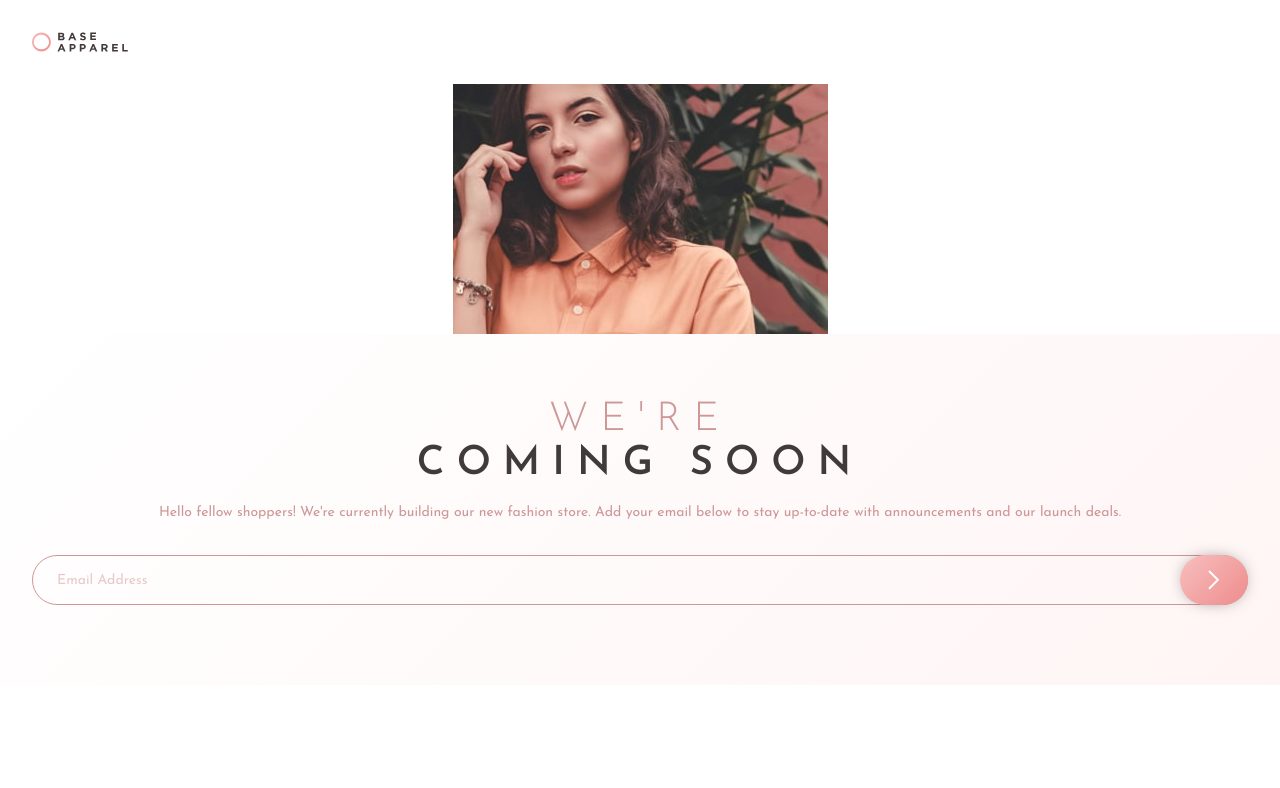
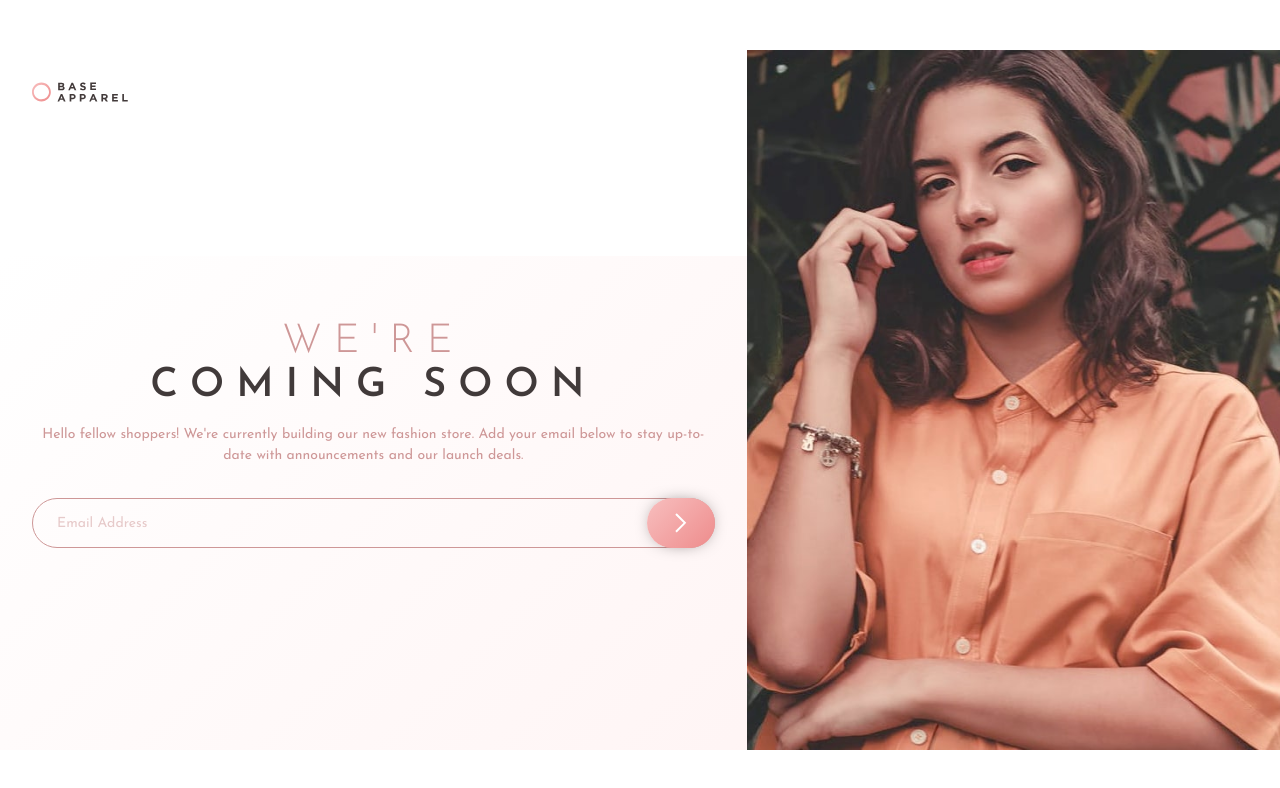
Before and after one commit to JustANipple/base-apparel-coming-soon, a plain HTML site: page index.html in a window 1280 px wide. Drawn offline with Linux system fonts and the light colour scheme.

Commit message:
modified:   index.html 	modified:   style.css

```diff
--- a/index.html
+++ b/index.html
@@ -33,10 +33,18 @@
     </header>
 
     <div class="cover">
-      <img
-      src="images/hero-mobile.jpg"
-      alt=""
-      aria-hidden="true">
+      <picture>
+        <source
+        media="(max-width: 767px)"
+        srcset="images\hero-mobile.jpg">
+        <source
+        media="(min-width: 768px)"
+        srcset="images\hero-desktop.jpg">
+        <img
+        src="images\hero-mobile.jpg"
+        alt=""
+        aria-hidden="true">
+      </picture>
     </div>
 
     <section class="content">
--- a/style.css
+++ b/style.css
@@ -47,8 +47,12 @@ p, h1, h2, h3, h4, h5, h6 {
 
 /* ====== Style ====== */
 body {
+  height: min-content;
   font-family: var(--ff);
-  font-size: 16px;
+  font-size: 1rem;
+  display: flex;
+  justify-content: center;
+  align-items: center;
 }
 
 /* ====== Main ====== */
@@ -65,7 +69,7 @@ body {
 /* ====== Portrait ====== */
 .cover {
   width: fit-content;
-  margin: 0 auto;
+  margin-inline: auto;
 }
 
 /* ====== Content ====== */
@@ -145,3 +149,37 @@ body {
   background: var(--submit-grad);
   box-shadow: 0px 0px 20px -10px black;
 }
+
+
+/* ====== Desktop view ====== */
+@media screen and (min-width: 768px) {
+  body {
+    min-height: 100%;
+  }
+  /* ====== Main ====== */
+  .container {
+    display: grid;
+    grid-template-areas:
+    "logo cover"
+    "content cover";
+    grid-template-columns: 1.4fr 1fr;
+  }
+
+  /* ====== Portrait ====== */
+  .cover {
+    grid-column: 2;
+    grid-row: 1/3;
+    width: 100%;
+  }
+
+  .cover img {
+  }
+
+  .content {
+
+  }
+
+  .logo {
+
+  }
+}
```
Lines whose indentation alone changed are shown as unchanged.
